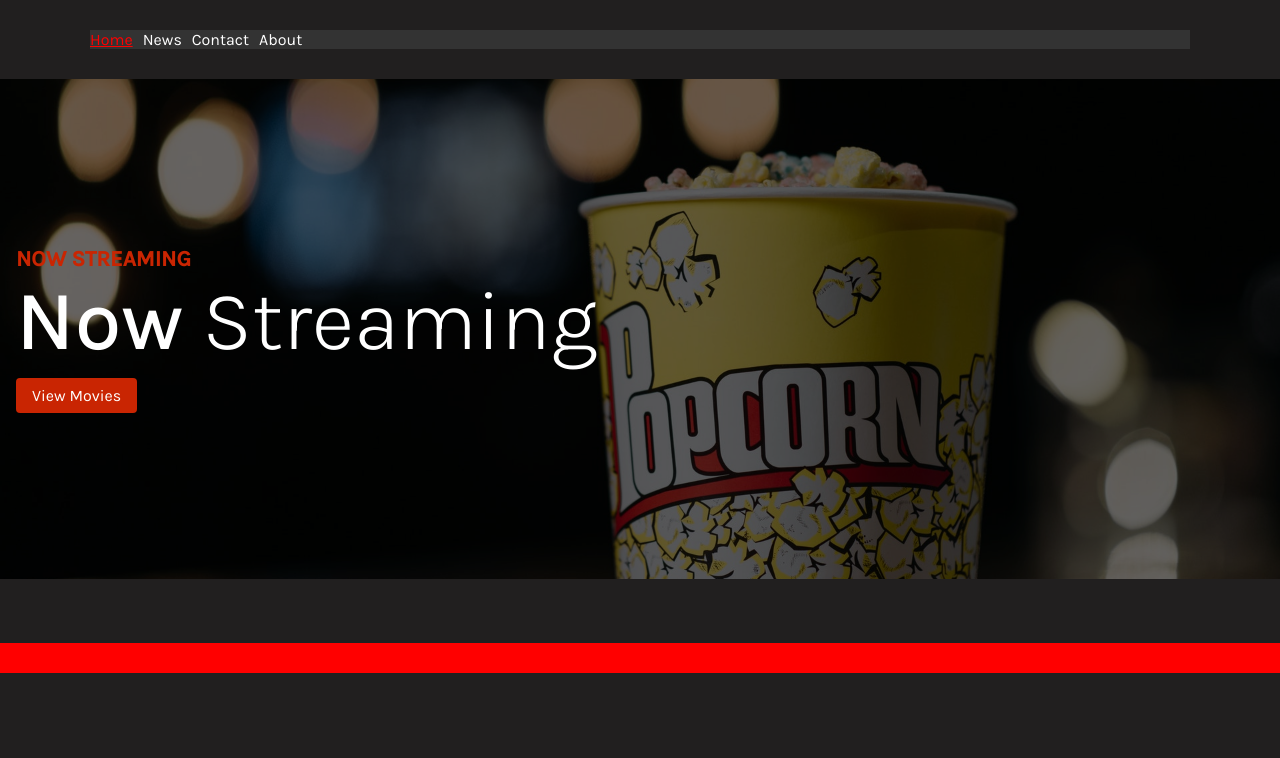
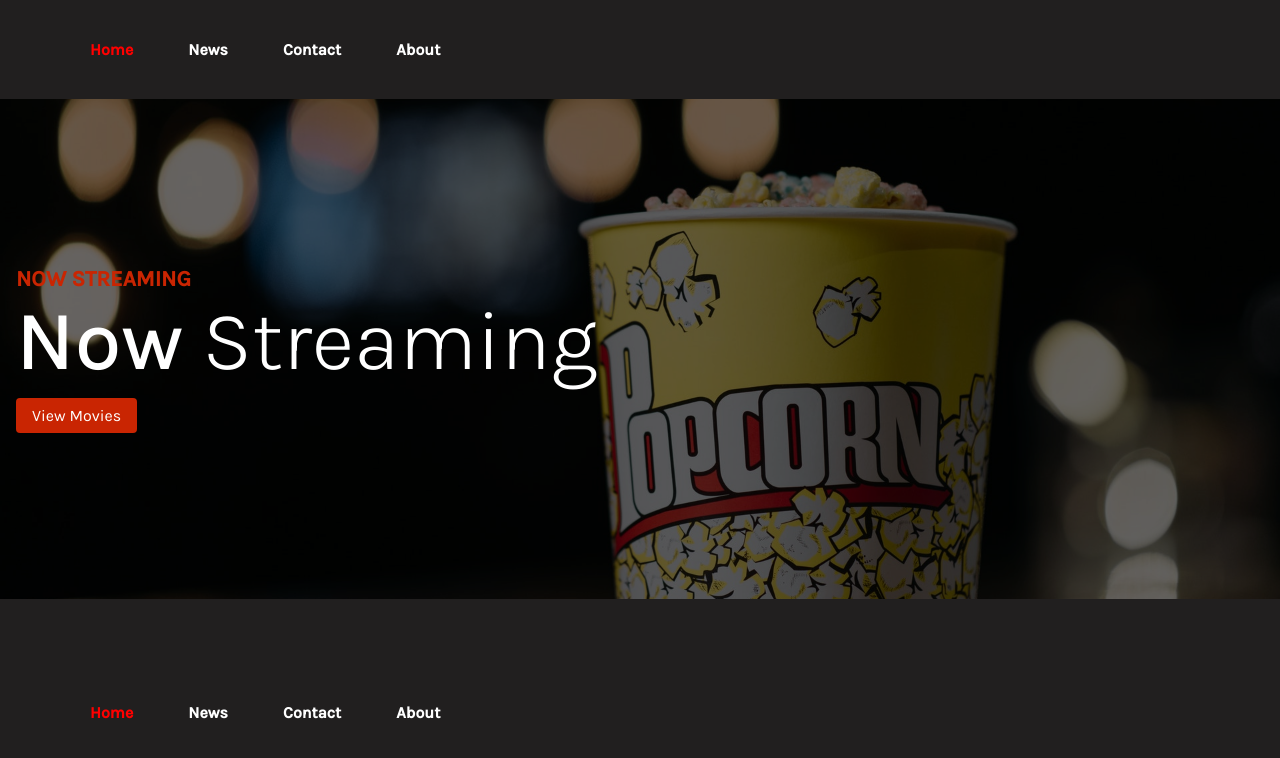
Before and after one commit to Yevhenii-Babenko/movie-app, a Nuxt app: page / in a window 1280 px wide. Shown: the top 758 px of the page. Built offline with nearby package versions, Linux system fonts and the light colour scheme.

Commit message:
added header and footer

```diff
--- a/components/Footer.vue
+++ b/components/Footer.vue
@@ -1,17 +1,98 @@
 <template>
-  <footer></footer>
+  <footer>
+    <div class="wrapper container">
+      <nav class="navbar">
+        <ul class="navbar__list">
+          <li class="navbar__item">
+            <NuxtLink class="navbar__link" :to="{ name: 'index' }"
+              >Home</NuxtLink
+            >
+          </li>
+          <li class="navbar__item">
+            <NuxtLink class="navbar__link" :to="{ name: 'index' }"
+              >News</NuxtLink
+            >
+          </li>
+          <li class="navbar__item">
+            <NuxtLink class="navbar__link" :to="{ name: '/home' }">
+              Contact</NuxtLink
+            >
+          </li>
+          <li class="navbar__item">
+            <NuxtLink class="navbar__link" :to="{ name: 'index' }"
+              >About</NuxtLink
+            >
+          </li>
+        </ul>
+      </nav>
+    </div>
+  </footer>
 </template>
 
 <script>
 export default {
-    name: 'Footer',
+  name: 'Footer',
 }
 </script>
 
-<style>
-footer {
-    display: block;
-    height:30px;
-    background-color: red;
+<style lang="scss" >
+$header-bg-color: #333;
+@mixin margin($margin: 0) {
+  margin: 0;
+}
+@mixin padding($padding: 0) {
+  padding: 0;
+}
+@mixin display-flex {
+  display: flex;
+}
+@mixin list-style {
+  list-style-type: none;
+  @include margin($margin: 0);
+  @include padding($padding: 0);
+}
+@mixin theme($theme: $header-bg-color) {
+  // background-color: $header-bg-color;
+  border: $header-bg-color;
+}
+
+header {
+  position: relative;
+}
+.wrapper {
+  padding: 40px 0;
+}
+.navbar {
+  @include theme($theme: $header-bg-color);
+  @include display-flex;
+  color: #fff;
+  @include margin($margin: 0);
+  overflow: hidden;
+  &__list {
+    @include display-flex;
+    @include list-style;
+    flex-grow: 1;
+    gap: 5%;
+  }
+ &__item {
+    &:first-of-type .navbar__link {
+      color: red;
+      transition: 0.5s ease-in-out all;
+      &:hover {
+        color: #fff;
+        transition: 0.3s ease-in-out all;
+      }
+    }
+  }
+  &__link {
+    &:hover {
+      color: red;
+      transition: 0.3s ease-in-out all;
+    }
+    text-decoration: none;
+    color: #fff;
+    transition: 0.5s ease-in-out all;
+    font-weight: bold;
+  }
 }
 </style>
--- a/components/Hero.vue
+++ b/components/Hero.vue
@@ -1,5 +1,5 @@
 <template>
-  <div class="hero">
+  <section class="hero">
     <img class="img" src="../assets/imgs/movieHero.jpg" alt="main bunner img" />
     <div class="text-container">
       <div class="text">
@@ -8,7 +8,7 @@
         <a href="#movie-grid" class="button">View Movies</a>
       </div>
     </div>
-  </div>
+  </section>
 </template>
 
 <script>
--- a/components/MovieGrid.vue
+++ b/components/MovieGrid.vue
@@ -1,9 +1,8 @@
 <template>
-  <div class="div">
   <!-- <Loading v-if="$fetchState.pending" /> -->
   <!-- Movies -->
   <!-- <div v-else class="container movies"> -->
-    <div class="container movies">
+  <section class="container movies">
     <div id="movie-grid" class="movies-grid" v-if="!searchInput">
       <div class="movie" v-for="(movie, index) in movies" :key="index">
         <div class="movie-img">
@@ -39,11 +38,7 @@
     </div>
     <!-- Searhed movie display -->
     <div id="movie-grid" class="movies-grid" v-else>
-        <div
-          class="movie"
-          v-for="(movie, index) in searchedMovies"
-          :key="index"
-        >
+      <div class="movie" v-for="(movie, index) in searchedMovies" :key="index">
         <div class="movie-img">
           <img
             :src="`https://image.tmdb.org/t/p/w500/${movie.poster_path}`"
@@ -75,8 +70,7 @@
         </div>
       </div>
     </div>
-    </div>
-  </div>
+  </section>
 </template>
 
 <script>
--- a/components/Navbar.vue
+++ b/components/Navbar.vue
@@ -4,11 +4,25 @@
       <nav class="navbar">
         <ul class="navbar__list">
           <li class="navbar__item">
-            <NuxtLink class="navbar__link" :to="{ name: 'index' }">Home</NuxtLink>
+            <NuxtLink class="navbar__link" :to="{ name: 'index' }"
+              >Home</NuxtLink
+            >
           </li>
-          <li class="navbar__item">News</li>
-          <li class="navbar__item">Contact</li>
-          <li class="navbar__item">About</li>
+          <li class="navbar__item">
+            <NuxtLink class="navbar__link" :to="{ name: 'index' }"
+              >News</NuxtLink
+            >
+          </li>
+          <li class="navbar__item">
+            <NuxtLink class="navbar__link" :to="{ name: '/home' }">
+              Contact</NuxtLink
+            >
+          </li>
+          <li class="navbar__item">
+            <NuxtLink class="navbar__link" :to="{ name: 'index' }"
+              >About</NuxtLink
+            >
+          </li>
         </ul>
       </nav>
     </div>
@@ -40,26 +54,44 @@ $header-bg-color: #333;
   @include padding($padding: 0);
 }
 @mixin theme($theme: $header-bg-color) {
-  background-color: $header-bg-color;
+  // background-color: $header-bg-color;
   border: $header-bg-color;
 }
 
 .wrapper {
-  padding: 30px 0;
+  padding: 40px 0;
 }
 .navbar {
   @include theme($theme: $header-bg-color);
+  @include display-flex;
   color: #fff;
-  // display: block;
   @include margin($margin: 0);
   overflow: hidden;
   &__list {
     @include display-flex;
     @include list-style;
-    gap: 10px;
-  };
+    flex-grow: 1;
+    gap: 5%;
+  }
+  &__item {
+    &:first-of-type .navbar__link {
+      color: red;
+      transition: 0.3s ease-in-out all;
+      &:hover {
+        color: #fff;
+        transition: 0.5s ease-in-out all;
+      }
+    }
+  }
   &__link {
-    color: red;
+    &:hover {
+      color: red;
+      transition: 0.3s ease-in-out all;
+    }
+    text-decoration: none;
+    color: #fff;
+    transition: 0.5s ease-in-out all;
+    font-weight: bold;
   }
 }
 </style>
--- a/pages/index.vue
+++ b/pages/index.vue
@@ -1,9 +1,9 @@
 <template>
-  <div class="home">
+  <main class="home">
     <Hero />
     <!-- <Search /> -->
     <MovieGrid />
-  </div>
+  </main>
 </template>
 
 <script lang="ts">
```
Lines whose indentation alone changed are shown as unchanged.
